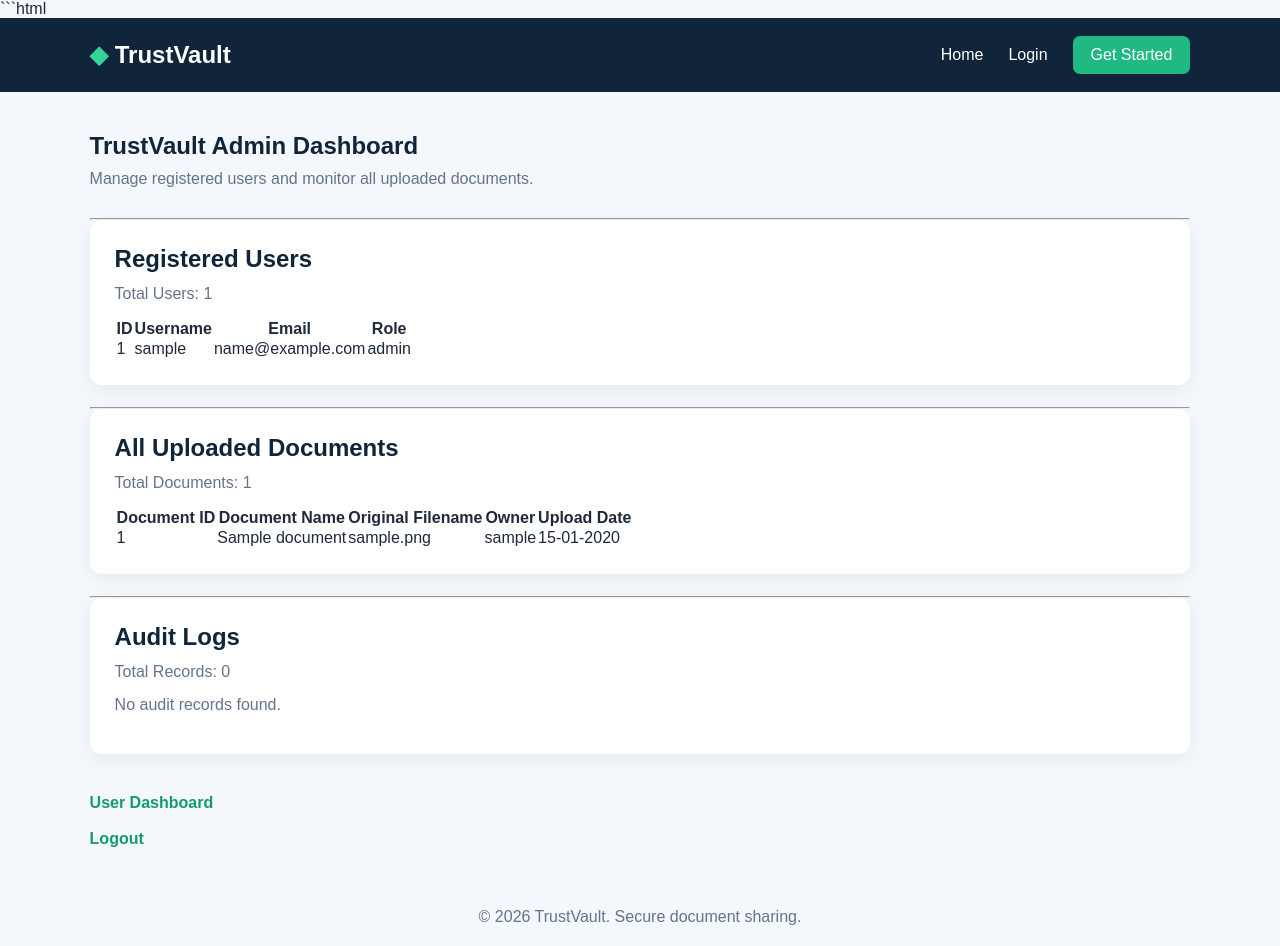
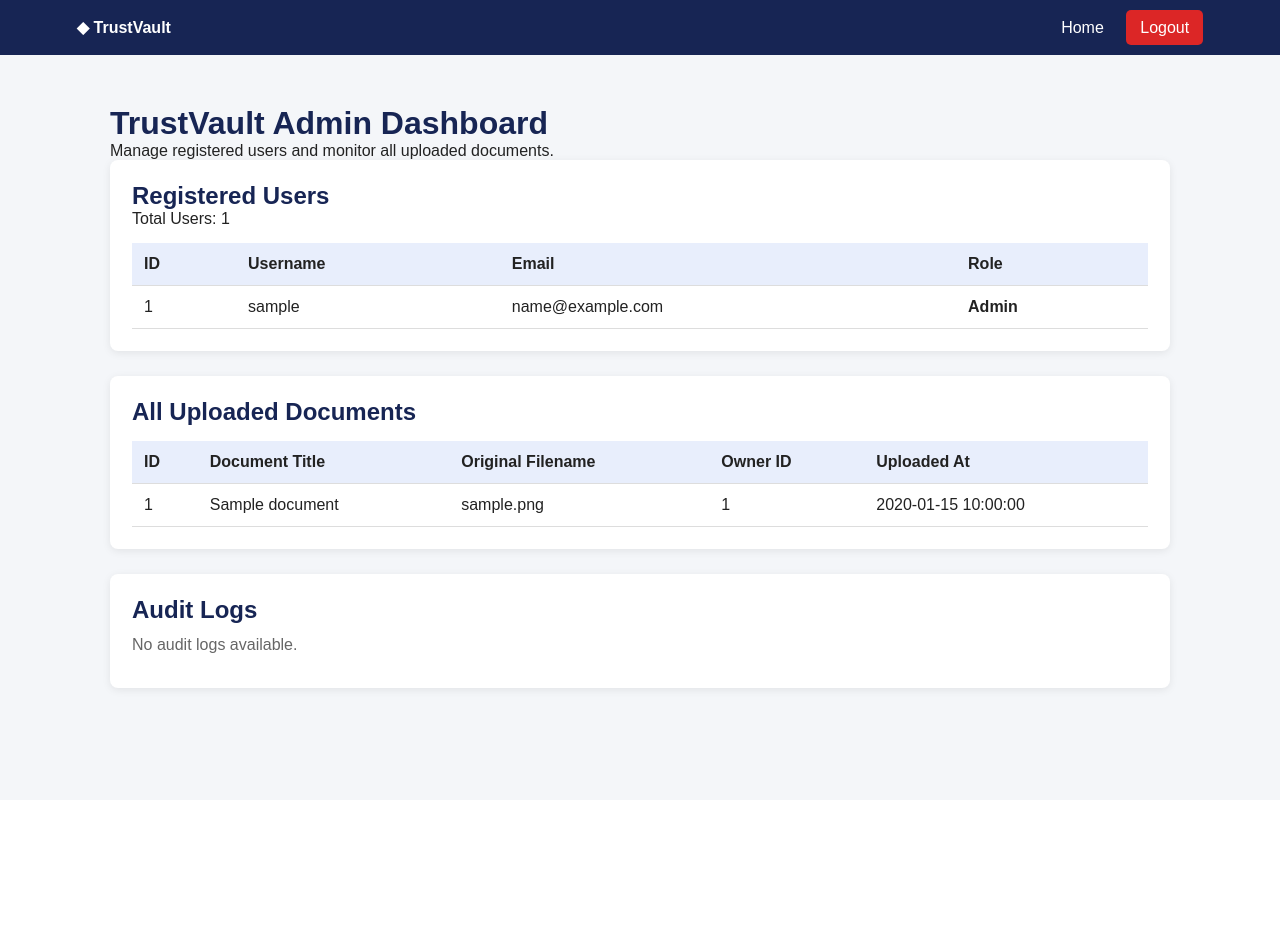
Before and after one commit to pillisujatha648-lab/TrustVault, a Flask app: page /admin in a window 1280 px wide. After the commit the page ends 696 px from the top, so only its background shows below. Run offline with Flask 3, Linux system fonts and the light colour scheme; a user stored in the database is signed in; tables that the repository leaves empty hold one stand-in row (values such as "Sample post").

Commit message:
Update admin dashboard design

````diff
--- a/app/templates/admin_dashboard.html
+++ b/app/templates/admin_dashboard.html
@@ -1,26 +1,113 @@
-```html
-{% extends "base.html" %}
 
-{% block title %}Admin Dashboard | TrustVault{% endblock %}
+<!DOCTYPE html>
+<html lang="en">
+<head>
+    <meta charset="UTF-8">
+    <meta name="viewport" content="width=device-width, initial-scale=1.0">
+    <title>TrustVault Admin Dashboard</title>
+    <link rel="stylesheet" href="{{ url_for('static', filename='css/style.css') }}">
+    <style>
+        body {
+            font-family: Arial, sans-serif;
+            margin: 0;
+            background: #f4f6f9;
+            color: #222;
+        }
 
-{% block content %}
+        header {
+            background: #172554;
+            color: white;
+            padding: 18px 6%;
+            display: flex;
+            justify-content: space-between;
+            align-items: center;
+        }
 
-<section class="dashboard-container">
+        header a {
+            color: white;
+            text-decoration: none;
+            margin-left: 18px;
+        }
+
+        .container {
+            max-width: 1100px;
+            margin: 30px auto;
+            padding: 20px;
+        }
+
+        .section {
+            background: white;
+            padding: 22px;
+            margin-bottom: 25px;
+            border-radius: 8px;
+            box-shadow: 0 2px 8px rgba(0,0,0,0.08);
+            overflow-x: auto;
+        }
+
+        h1, h2 {
+            color: #172554;
+        }
+
+        table {
+            width: 100%;
+            border-collapse: collapse;
+            margin-top: 15px;
+        }
+
+        th, td {
+            padding: 12px;
+            text-align: left;
+            border-bottom: 1px solid #ddd;
+        }
+
+        th {
+            background: #e8eefc;
+        }
+
+        .role {
+            font-weight: bold;
+            text-transform: capitalize;
+        }
+
+        .logout {
+            background: #dc2626;
+            padding: 9px 14px;
+            border-radius: 5px;
+        }
+
+        .empty {
+            color: #666;
+            padding: 12px 0;
+        }
+    </style>
+</head>
+
+<body>
+
+<header>
+    <div>
+        <strong>◆ TrustVault</strong>
+    </div>
+
+    <nav>
+        <a href="{{ url_for('home') }}">Home</a>
+        <a href="{{ url_for('auth.logout') }}" class="logout">Logout</a>
+    </nav>
+</header>
+
+<div class="container">
 
     <h1>TrustVault Admin Dashboard</h1>
     <p>Manage registered users and monitor all uploaded documents.</p>
 
-    <hr>
-
     <!-- REGISTERED USERS -->
-    <div class="dashboard-card">
+    <div class="section">
 
         <h2>Registered Users</h2>
 
         <p>Total Users: {{ users|length }}</p>
 
         {% if users %}
-
         <table>
             <thead>
                 <tr>
@@ -37,37 +124,31 @@
                     <td>{{ user.id }}</td>
                     <td>{{ user.username }}</td>
                     <td>{{ user.email }}</td>
-                    <td>{{ user.role }}</td>
+                    <td class="role">{{ user.role }}</td>
                 </tr>
                 {% endfor %}
             </tbody>
         </table>
-
         {% else %}
-            <p>No registered users found.</p>
+            <p class="empty">No registered users found.</p>
         {% endif %}
 
     </div>
 
-    <hr>
-
     <!-- ALL UPLOADED DOCUMENTS -->
-    <div class="dashboard-card">
+    <div class="section">
 
         <h2>All Uploaded Documents</h2>
 
-        <p>Total Documents: {{ documents|length }}</p>
-
         {% if documents %}
-
         <table>
             <thead>
                 <tr>
-                    <th>Document ID</th>
-                    <th>Document Name</th>
+                    <th>ID</th>
+                    <th>Document Title</th>
                     <th>Original Filename</th>
-                    <th>Owner</th>
-                    <th>Upload Date</th>
+                    <th>Owner ID</th>
+                    <th>Uploaded At</th>
                 </tr>
             </thead>
 
@@ -77,30 +158,24 @@
                     <td>{{ document.id }}</td>
                     <td>{{ document.title }}</td>
                     <td>{{ document.original_filename }}</td>
-                    <td>{{ document.owner.username }}</td>
-                    <td>{{ document.uploaded_at.strftime('%d-%m-%Y') }}</td>
+                    <td>{{ document.owner_id }}</td>
+                    <td>{{ document.uploaded_at }}</td>
                 </tr>
                 {% endfor %}
             </tbody>
         </table>
-
         {% else %}
-            <p>No documents uploaded yet.</p>
+            <p class="empty">No documents uploaded yet.</p>
         {% endif %}
 
     </div>
 
-    <hr>
-
     <!-- AUDIT LOGS -->
-    <div class="dashboard-card">
+    <div class="section">
 
         <h2>Audit Logs</h2>
 
-        <p>Total Records: {{ audit_logs|length }}</p>
-
         {% if audit_logs %}
-
         <table>
             <thead>
                 <tr>
@@ -109,8 +184,8 @@
                     <th>Document ID</th>
                     <th>Action</th>
                     <th>Result</th>
-                    <th>Date and Time</th>
                     <th>IP Address</th>
+                    <th>Timestamp</th>
                 </tr>
             </thead>
 
@@ -118,54 +193,23 @@
                 {% for log in audit_logs %}
                 <tr>
                     <td>{{ log.id }}</td>
-
-                    <td>
-                        {% if log.user_id %}
-                            {% if log.user %}
-                                {{ log.user.username }}
-                            {% else %}
-                                User ID: {{ log.user_id }}
-                            {% endif %}
-                        {% else %}
-                            Unknown
-                        {% endif %}
-                    </td>
-
-                    <td>{{ log.document_id or '-' }}</td>
-
+                    <td>{{ log.user.username if log.user else 'Unknown' }}</td>
+                    <td>{{ log.document_id }}</td>
                     <td>{{ log.action }}</td>
-
                     <td>{{ log.result }}</td>
-
-                    <td>
-                        {% if log.timestamp %}
-                            {{ log.timestamp.strftime('%d-%m-%Y %H:%M:%S') }}
-                        {% else %}
-                            -
-                        {% endif %}
-                    </td>
-
-                    <td>{{ log.ip_address or '-' }}</td>
+                    <td>{{ log.ip_address }}</td>
+                    <td>{{ log.timestamp }}</td>
                 </tr>
                 {% endfor %}
             </tbody>
         </table>
-
         {% else %}
-            <p>No audit records found.</p>
+            <p class="empty">No audit logs available.</p>
         {% endif %}
 
     </div>
 
-    <br>
+</div>
 
-    <a href="{{ url_for('dashboard') }}">User Dashboard</a>
-
-    <br><br>
-
-    <a href="{{ url_for('auth.logout') }}">Logout</a>
-
-</section>
-
-{% endblock %}
-```
+</body>
+</html>
````
